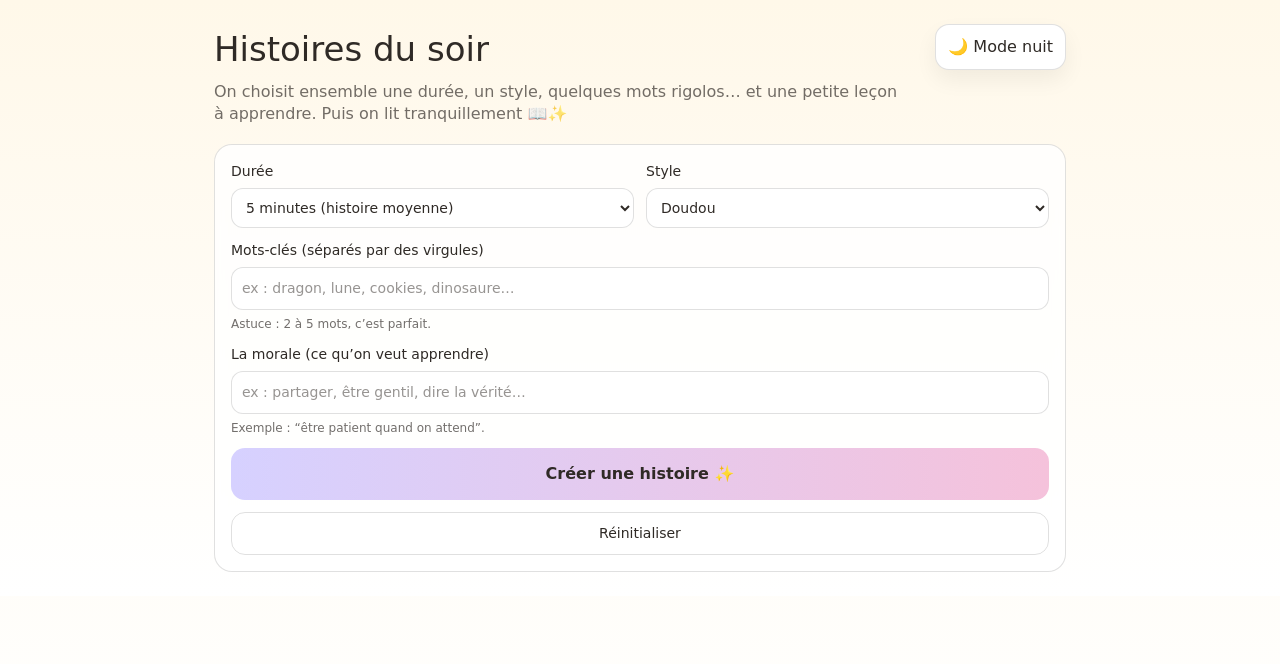
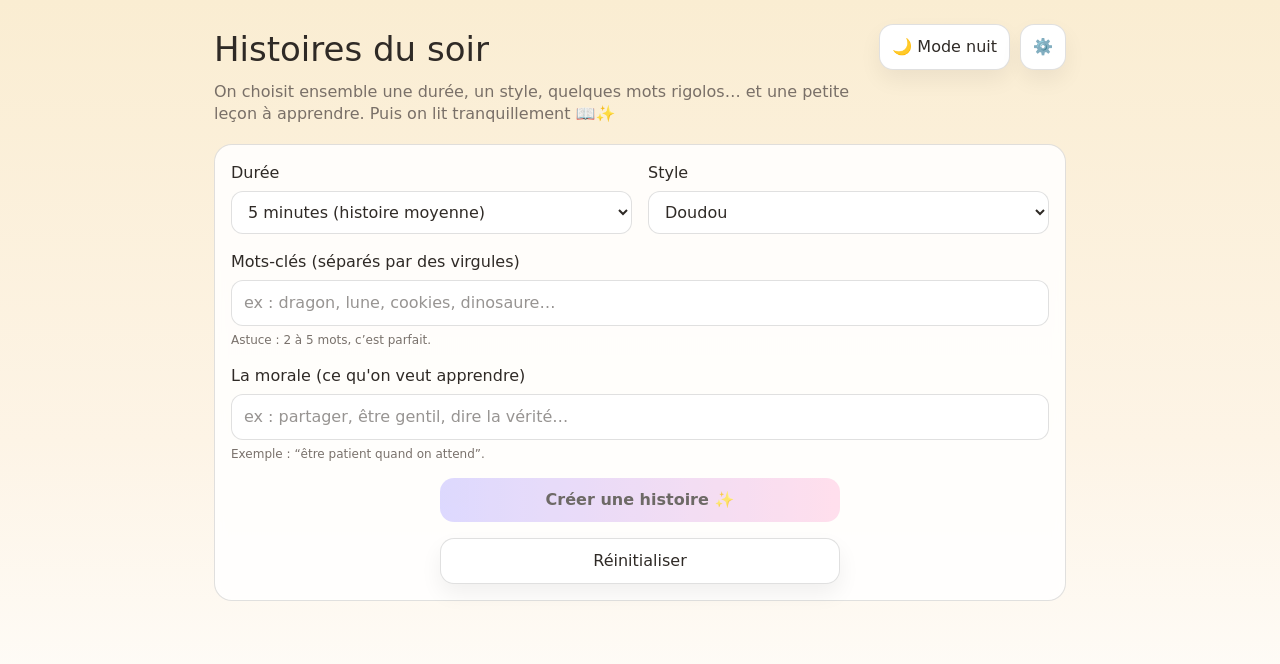
Before and after one commit to brunpierreantoine/lipa-family, a Next.js app: page / in a window 1280 px wide. Shown: the top 664 px of the page. Built offline with nearby package versions, Linux system fonts and the light colour scheme.

Commit message:
Add settings page and refactor theming and layout into globals

```diff
--- a/src/app/api/story/route.ts
+++ b/src/app/api/story/route.ts
@@ -39,6 +39,7 @@ export async function POST(req: Request) {
     const style = String(body.style ?? "Cozy") as StoryStyle;
     const moral = String(body.moral ?? "").trim();
     const keywordsRaw = String(body.keywords ?? "");
+    const familyProfile = String(body.familyProfile ?? "").trim();
 
     const keywords = keywordsRaw
       .split(",")
@@ -56,6 +57,9 @@ LANGUAGE:
 
 AUDIENCE & CONTEXT:
 ${STORY_CONFIG.familyContext}
+
+FAMILY PROFILE (USER-EDITABLE):
+${familyProfile || "Not provided."}
 
 USER INPUTS:
 - Style: ${style}
--- a/src/app/globals.css
+++ b/src/app/globals.css
@@ -6,8 +6,11 @@ html,
 body {
   margin: 0;
   padding: 0;
-  min-height: 100%;
+  height: 100%;
+  min-height: 100vh;
   background: var(--bg-main);
+  background-repeat: no-repeat;
+  background-attachment: fixed;
   color: var(--text-main);
   font-family: "Comic Sans MS", "SF Pro Rounded", "Avenir Next",
     "Trebuchet MS", system-ui;
@@ -18,3 +21,148 @@ body {
   -webkit-font-smoothing: antialiased;
   -moz-osx-font-smoothing: grayscale;
 }
+
+/* ---------- Shared UI primitives (used across pages) ---------- */
+
+.container {
+  max-width: 900px;
+  margin: 0 auto;
+  padding: 24px;
+}
+
+.card {
+  background: var(--bg-card);
+  border: 1px solid var(--border-soft);
+  border-radius: 18px;
+  box-shadow: 0 18px 40px rgba(0, 0, 0, 0.08);
+}
+
+.cardSoft {
+  background: var(--bg-card-soft);
+  border: 1px solid var(--border-soft);
+  border-radius: 18px;
+  backdrop-filter: blur(6px);
+}
+
+/* Inputs: input/select/textarea */
+.field {
+  width: 100%;
+  max-width: 100%;
+  box-sizing: border-box;
+  padding: 10px 12px;
+  border-radius: 12px;
+  border: 1px solid var(--border-soft);
+  background: var(--bg-card);
+  color: var(--text-main);
+  outline: none;
+}
+
+.textarea {
+  padding: 12px;
+  border-radius: 14px;
+  line-height: 1.5;
+  resize: vertical;
+}
+
+/* Buttons / links that look like buttons */
+.btn {
+  border: 1px solid var(--border-soft);
+  background: var(--bg-card);
+  color: var(--text-main);
+  border-radius: 14px;
+  padding: 10px 12px;
+  cursor: pointer;
+  box-shadow: 0 10px 22px rgba(0, 0, 0, 0.06);
+  display: inline-flex;
+  align-items: center;
+  justify-content: center;
+  gap: 8px;
+  font-size: 16px;
+  text-decoration: none;
+  white-space: nowrap;
+}
+
+.btn:disabled {
+  cursor: not-allowed;
+  opacity: 0.7;
+  box-shadow: none;
+}
+
+.btnPrimary {
+  border: none;
+  font-weight: 800;
+  background: linear-gradient(90deg, var(--accent-1), var(--accent-2));
+  box-shadow: 0 10px 24px rgba(0, 0, 0, 0.12);
+  width: 100%;
+  max-width: 400px;
+}
+
+.btnPrimary:disabled {
+  background: linear-gradient(90deg, var(--button-disabled-1), var(--button-disabled-2));
+  box-shadow: none;
+}
+
+/* ---------- Shared header layout ---------- */
+
+.headerRow {
+  display: flex;
+  align-items: flex-start;
+  justify-content: space-between;
+  gap: 16px;
+}
+
+.headerLeft {
+  min-width: 0;
+}
+
+.headerActions {
+  display: flex;
+  gap: 10px;
+}
+
+/* ---------- Shared typography ---------- */
+
+.pageTitle {
+  font-size: 34px;
+  margin: 0;
+  color: var(--text-main);
+}
+
+.subtitle {
+  margin-top: 6px;
+  opacity: 0.9;
+  line-height: 1.4;
+  color: var(--text-muted);
+}
+
+/* ---------- Shared form elements ---------- */
+
+.label {
+  display: grid;
+  gap: 6px;
+  font-size: 16px;
+  color: var(--text-main);
+}
+
+/* ---------- Shared content wrappers ---------- */
+
+.contentWrapper {
+  display: grid;
+  gap: 12px;
+  margin-top: 18px;
+  padding: 16px;
+}
+
+.contentWrapper .btnPrimary,
+.contentWrapper .btn {
+  width: 100%;
+  max-width: 400px;
+  justify-self: center;
+}
+
+@media (max-width: 640px) {
+  .headerRow {
+    flex-direction: column;
+    align-items: flex-start;
+  }
+}
--- a/src/app/page.module.css
+++ b/src/app/page.module.css
@@ -1,49 +1,8 @@
-.headerRow {
-  display: flex;
-  align-items: flex-start;
-  justify-content: space-between;
-  gap: 16px;
-}
+/* ---------- Controls ---------- */
 
-.headerLeft {
-  min-width: 0; /* prevents overflow on small screens */
-}
-
-.subtitle {
-  margin-top: 6px;
-  opacity: 0.9;
-  line-height: 1.4;
-  color: var(--text-muted);
-}
-
-.themeToggle {
-  flex-shrink: 0;
-  margin-left: 16px; /* gives breathing room from title */
-  border: 1px solid var(--border-soft);
-  background: var(--bg-card);
-  color: var(--text-main);
-  border-radius: 14px;
-  padding: 10px 12px;
-  cursor: pointer;
-  box-shadow: 0 10px 22px rgba(0, 0, 0, 0.06);
-  font-size: 16px;
-}
-
-.controlsCard {
-  display: grid;
-  gap: 12px;
-  margin-top: 18px;
-  padding: 16px;
-  border-radius: 18px;
-  background: var(--bg-card-soft);
-  border: 1px solid var(--border-soft);
-  backdrop-filter: blur(6px);
-}
-
-/* Responsive grid: 2 columns when there's room, otherwise 1 column */
 .controlsGrid {
   display: grid;
-  gap: 12px;
+  gap: 16px;
   grid-template-columns: repeat(2, minmax(0, 1fr));
 }
 
@@ -51,11 +10,9 @@
   grid-column: 1 / -1;
 }
 
-.label {
-  display: grid;
-  gap: 6px;
-  color: var(--text-main);
-  font-size: 14px;
+.fullRow:has(button) {
+  display: flex;
+  justify-content: center;
 }
 
 .helper {
@@ -65,60 +22,8 @@
   color: var(--text-muted);
 }
 
-/* Critical: prevent overflow */
-.field {
-  width: 100%;
-  max-width: 100%;
-  box-sizing: border-box;
+/* ---------- Story (book layout) ---------- */
 
-  padding: 10px;
-  border-radius: 12px;
-  border: 1px solid var(--border-soft);
-  background: var(--bg-card);
-  color: var(--text-main);
-  outline: none;
-}
-
-.primaryButton {
-  width: 100%;
-  box-sizing: border-box;
-
-  padding: 14px;
-  border-radius: 14px;
-  border: none;
-  cursor: pointer;
-  font-size: 16px;
-  font-weight: 800;
-  color: var(--text-main);
-  background: linear-gradient(90deg, var(--accent-1), var(--accent-2));
-  box-shadow: 0 10px 24px rgba(0, 0, 0, 0.12);
-}
-
-.primaryButton:disabled {
-  cursor: not-allowed;
-  background: linear-gradient(90deg, var(--button-disabled-1), var(--button-disabled-2));
-  box-shadow: none;
-}
-
-.secondaryButton {
-  width: 100%;
-  box-sizing: border-box;
-
-  padding: 10px;
-  border-radius: 14px;
-  border: 1px solid var(--border-soft);
-  background: transparent;
-  cursor: pointer;
-  font-size: 14px;
-  color: var(--text-main);
-}
-
-.secondaryButton:disabled {
-  cursor: not-allowed;
-  opacity: 0.7;
-}
-
-/* Desktop/tablet book frame */
 .bookCard {
   margin-top: 22px;
   padding: 22px;
@@ -150,35 +55,25 @@
 }
 
 /* ---------- Mobile overrides ---------- */
+
 @media (max-width: 640px) {
-  /* Layout tweaks */
   .controlsGrid {
     grid-template-columns: 1fr;
   }
 
-  .headerRow {
-    flex-direction: column;
-    align-items: flex-start;
+  /* Edge-to-edge reading on mobile */
+  .bookCard {
+    margin-top: 16px;
+    padding: 0;
+    border: none;
+    border-radius: 0;
+    box-shadow: none;
+    background: transparent;
   }
 
-  .themeToggle {
-    margin-left: 0;
-  }
-
-  /* Make story readable edge-to-edge on mobile */
-  .bookCard {
-    margin-top: 16px;
-    padding: 0;            /* remove inner constraint */
-    border: none;          /* no frame */
-    border-radius: 0;
-    box-shadow: none;
-    background: transparent; /* blend with page */
-  }
-
-  /* Add small breathing room without narrowing too much */
   .storyTitle {
     padding: 0 10px;
-    font-size: 30px; /* slightly smaller for mobile */
+    font-size: 30px;
   }
 
   .chapterHeading {
@@ -187,7 +82,7 @@
 
   .paragraph {
     padding: 0 10px;
-    font-size: 17px; /* slightly bigger for read-aloud comfort */
+    font-size: 17px;
     line-height: 1.8;
   }
 }
--- a/src/app/page.tsx
+++ b/src/app/page.tsx
@@ -1,7 +1,9 @@
 "use client";
 
 import { useEffect, useMemo, useState } from "react";
+import Link from "next/link";
 import styles from "./page.module.css";
+import { DEFAULT_FAMILY_PROFILE, SETTINGS_STORAGE_KEY, THEME_STORAGE_KEY } from "@/lib/storyDefaults";
 
 type StoryStyle = "Cozy" | "Funny" | "Adventure" | "Magical" | "Sci-Fi";
 type StoryMinutes = 3 | 5 | 10;
@@ -66,13 +68,32 @@ export default function Home() {
   const [style, setStyle] = useState<StoryStyle>("Cozy");
   const [keywords, setKeywords] = useState("");
   const [moral, setMoral] = useState("");
+  const [familyProfile, setFamilyProfile] = useState(DEFAULT_FAMILY_PROFILE);
 
   const [rawStory, setRawStory] = useState("");
   const [isLoading, setIsLoading] = useState(false);
 
+  // Load saved theme (once)
+  useEffect(() => {
+    const savedTheme = localStorage.getItem(THEME_STORAGE_KEY);
+    if (savedTheme === "light" || savedTheme === "dark") {
+      setTheme(savedTheme);
+    }
+  }, []);
+
+  // Theme sync
   useEffect(() => {
     document.documentElement.setAttribute("data-theme", theme);
+    localStorage.setItem(THEME_STORAGE_KEY, theme);
   }, [theme]);
+
+  // Load saved family profile (once)
+  useEffect(() => {
+    const saved = localStorage.getItem(SETTINGS_STORAGE_KEY);
+    if (saved && saved.trim().length > 0) {
+      setFamilyProfile(saved);
+    }
+  }, []);
 
   const story = useMemo(() => parseStory(rawStory), [rawStory]);
 
@@ -88,7 +109,7 @@ export default function Home() {
       const res = await fetch("/api/story", {
         method: "POST",
         headers: { "Content-Type": "application/json" },
-        body: JSON.stringify({ minutes, style, keywords, moral }),
+        body: JSON.stringify({ minutes, style, keywords, moral, familyProfile }),
       });
 
       const contentType = res.headers.get("content-type") || "";
@@ -123,35 +144,42 @@ export default function Home() {
   const isDisabled = !canGenerate || isLoading;
 
   return (
-    <main style={{ maxWidth: 900, margin: "0 auto", padding: 24 }}>
+    <main className="container">
       {/* Header */}
-      <div className={styles.headerRow}>
-        <div className={styles.headerLeft}>
-          <h1 style={{ fontSize: 34, marginBottom: 0 }}>Histoires du soir</h1>
-          <div className={styles.subtitle}>
+      <div className="headerRow">
+        <div className="headerLeft">
+          <h1 className="pageTitle">Histoires du soir</h1>
+          <div className="subtitle">
             On choisit ensemble une durée, un style, quelques mots rigolos… et une petite leçon à
             apprendre. Puis on lit tranquillement 📖✨
           </div>
         </div>
 
+        <div className="headerActions">
           <button
-          className={styles.themeToggle}
+            className="btn"
             onClick={() => setTheme((t) => (t === "light" ? "dark" : "light"))}
             aria-label="Basculer le thème"
+            title="Basculer le thème"
           >
             {theme === "light" ? "🌙 Mode nuit" : "☀️ Mode jour"}
           </button>
+
+          <Link href="/settings" className="btn" aria-label="Réglages" title="Réglages">
+            ⚙️
+          </Link>
+        </div>
       </div>
 
       {/* Controls */}
-      <div className={styles.controlsCard}>
+      <div className="cardSoft contentWrapper">
         <div className={styles.controlsGrid}>
-          <label className={styles.label}>
+          <label className="label">
             Durée
             <select
               value={minutes}
               onChange={(e) => setMinutes(Number(e.target.value) as StoryMinutes)}
-              className={styles.field}
+              className="field"
             >
               <option value={3}>3 minutes (petite histoire)</option>
               <option value={5}>5 minutes (histoire moyenne)</option>
@@ -159,12 +187,12 @@ export default function Home() {
             </select>
           </label>
 
-          <label className={styles.label}>
+          <label className="label">
             Style
             <select
               value={style}
               onChange={(e) => setStyle(e.target.value as StoryStyle)}
-              className={styles.field}
+              className="field"
             >
               <option value="Cozy">Doudou</option>
               <option value="Funny">Drôle</option>
@@ -174,36 +202,36 @@ export default function Home() {
             </select>
           </label>
 
-          <label className={`${styles.label} ${styles.fullRow}`}>
+          <label className={`label ${styles.fullRow}`}>
             Mots-clés (séparés par des virgules)
             <input
               value={keywords}
               onChange={(e) => setKeywords(e.target.value)}
               placeholder="ex : dragon, lune, cookies, dinosaure…"
-              className={styles.field}
+              className="field"
             />
             <span className={styles.helper}>Astuce : 2 à 5 mots, c’est parfait.</span>
           </label>
 
-          <label className={`${styles.label} ${styles.fullRow}`}>
-            La morale (ce qu’on veut apprendre)
+          <label className={`label ${styles.fullRow}`}>
+            La morale (ce qu'on veut apprendre)
             <input
               value={moral}
               onChange={(e) => setMoral(e.target.value)}
               placeholder="ex : partager, être gentil, dire la vérité…"
-              className={styles.field}
+              className="field"
             />
             <span className={styles.helper}>Exemple : “être patient quand on attend”.</span>
           </label>
 
           <div className={styles.fullRow}>
-            <button className={styles.primaryButton} onClick={generateStory} disabled={isDisabled}>
+            <button className="btn btnPrimary" onClick={generateStory} disabled={isDisabled}>
               {isLoading ? "Je crée l’histoire…" : "Créer une histoire ✨"}
             </button>
           </div>
 
           <div className={styles.fullRow}>
-            <button className={styles.secondaryButton} onClick={clearAll} disabled={isLoading}>
+            <button className="btn" onClick={clearAll} disabled={isLoading}>
               Réinitialiser
             </button>
           </div>
--- /dev/null
+++ b/src/app/settings/settings.module.css
@@ -0,0 +1,22 @@
+/* ---------- Settings-specific styles ---------- */
+
+.controlsGrid {
+    display: grid;
+    gap: 16px;
+    grid-template-columns: repeat(2, minmax(0, 1fr));
+}
+
+.fullRow {
+    grid-column: 1 / -1;
+}
+
+.fullRow:has(button) {
+    display: flex;
+    justify-content: center;
+}
+
+.saved {
+  margin-top: 10px;
+  color: var(--text-main);
+  opacity: 0.9;
+}
--- a/src/lib/storyConfig.ts
+++ b/src/lib/storyConfig.ts
@@ -1,10 +1,6 @@
 export const STORY_CONFIG = {
   language: "French",
-    // Keep this short-ish but specific. You can edit anytime.
   familyContext: `
-  We live in Vietnam. The father is Pierre, born in March 1988, the mother is Lisa, born in March 1989.
-  The stories are for two boys, Jules, born October 2019, and Théodore, born May 2021.
-  We have two dogs, Baloo, born May 2023, and Tofu, born Februrary 2024.
 Family values: kindness, curiosity, respect, gratitude, sharing, bravery without violence, perseverance.
 Lifestyle: calm bedtime routine, no screens at bedtime, comforting tone.
 Avoid junk food/fast food themes; prefer nature, animals, imagination, family-friendly adventures.
--- /dev/null
+++ b/src/lib/storyDefaults.ts
@@ -0,0 +1,6 @@
+export const DEFAULT_FAMILY_PROFILE = `We live in Vietnam. The father is Pierre, born in March 1988, the mother is Lisa, born in March 1989.
+The stories are for two boys, Jules, born October 2019, and Théodore, born May 2021.
+We have two dogs, Baloo, born May 2023, and Tofu, born February 2024.`;
+
+export const SETTINGS_STORAGE_KEY = "kidsStoryAi.familyProfile";
+export const THEME_STORAGE_KEY = "kidsStoryAi.theme";
--- a/src/styles/theme.css
+++ b/src/styles/theme.css
@@ -1,33 +1,47 @@
-:root {
-    --bg-main: linear-gradient(180deg, #fff8e9, #ffffff);
+/* Light theme (default) */
+:root[data-theme="light"] {
+  --bg-main: linear-gradient(
+    180deg,
+    #faedd2 0%,
+    #fdf4e6 55%,
+    #ffffff 100%
+  );
+
   --bg-card: #ffffff;
-    --bg-card-soft: rgba(255, 255, 255, 0.8);
+  --bg-card-soft: rgba(255, 255, 255, 0.85);
 
   --text-main: #2f2a26;
-    --text-muted: rgba(47, 42, 38, 0.75);
+  --text-muted: #6b625c;
 
   --border-soft: rgba(0, 0, 0, 0.12);
 
   --accent-1: #7c5cff;
   --accent-2: #ff7ab6;
 
-    --button-disabled-1: #d6d1ff;
-    --button-disabled-2: #f5c2db;
+  --button-disabled-1: #cfc9ff;
+  --button-disabled-2: #ffd1e6;
 }
 
-  html[data-theme="dark"] {
-    --bg-main: linear-gradient(180deg, #121212, #1b1b1b);
-    --bg-card: #1f1f1f;
-    --bg-card-soft: rgba(30, 30, 30, 0.9);
+/* Dark theme */
+:root[data-theme="dark"] {
+  --bg-main: linear-gradient(
+    180deg,
+    #121212 0%,
+    #0e0e0e 60%,
+    #0a0a0a 100%
+  );
 
-    --text-main: #f2f2f2;
-    --text-muted: rgba(242, 242, 242, 0.7);
+  --bg-card: #1c1c1c;
+  --bg-card-soft: rgba(28, 28, 28, 0.85);
 
-    --border-soft: rgba(255, 255, 255, 0.15);
+  --text-main: #ededed;
+  --text-muted: #b9b9b9;
 
-    --accent-1: #9f8cff;
+  --border-soft: rgba(255, 255, 255, 0.12);
+
+  --accent-1: #9b8cff;
   --accent-2: #ff9ad5;
 
-    --button-disabled-1: #3a3555;
-    --button-disabled-2: #4b2d3f;
+  --button-disabled-1: #4a4680;
+  --button-disabled-2: #7a3d5c;
 }
```
Also changed, not shown: src/app/settings/page.tsx (added, +75 -0 lines). Lines whose indentation alone changed are shown as unchanged.
